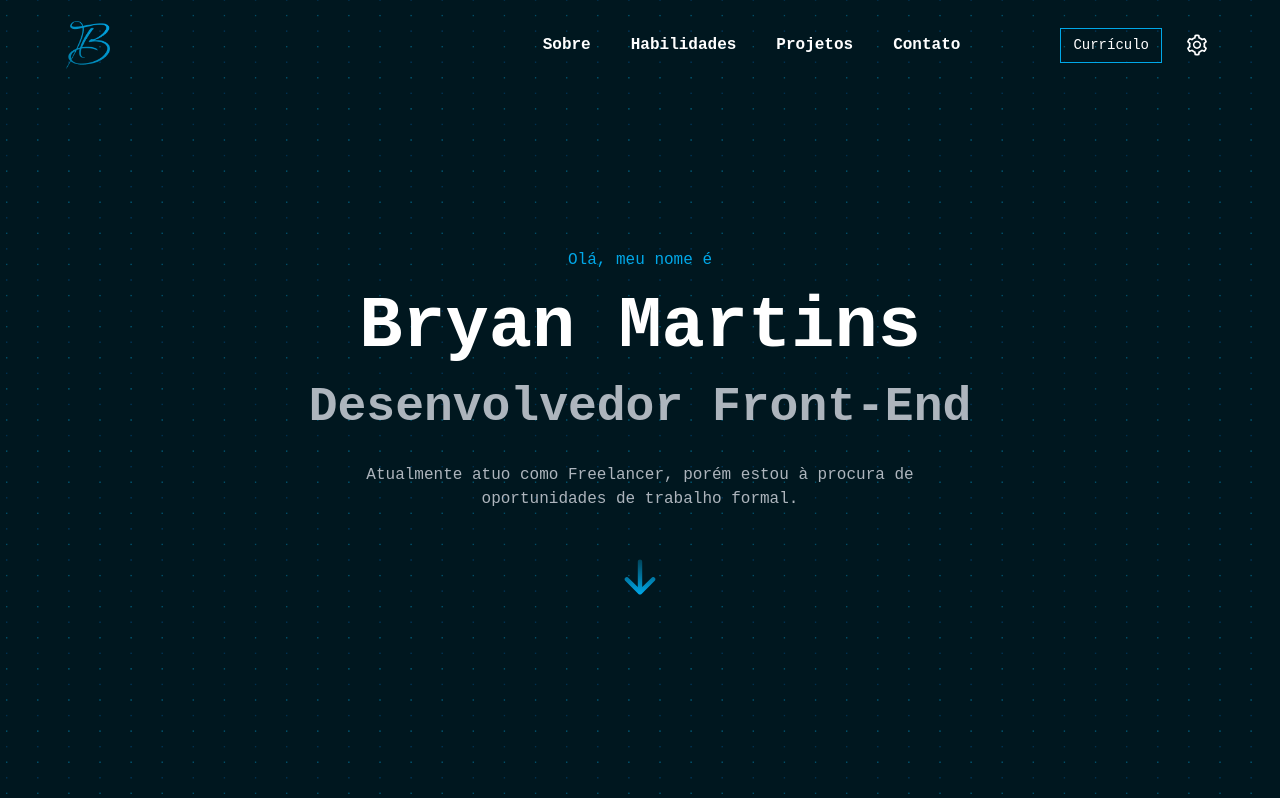
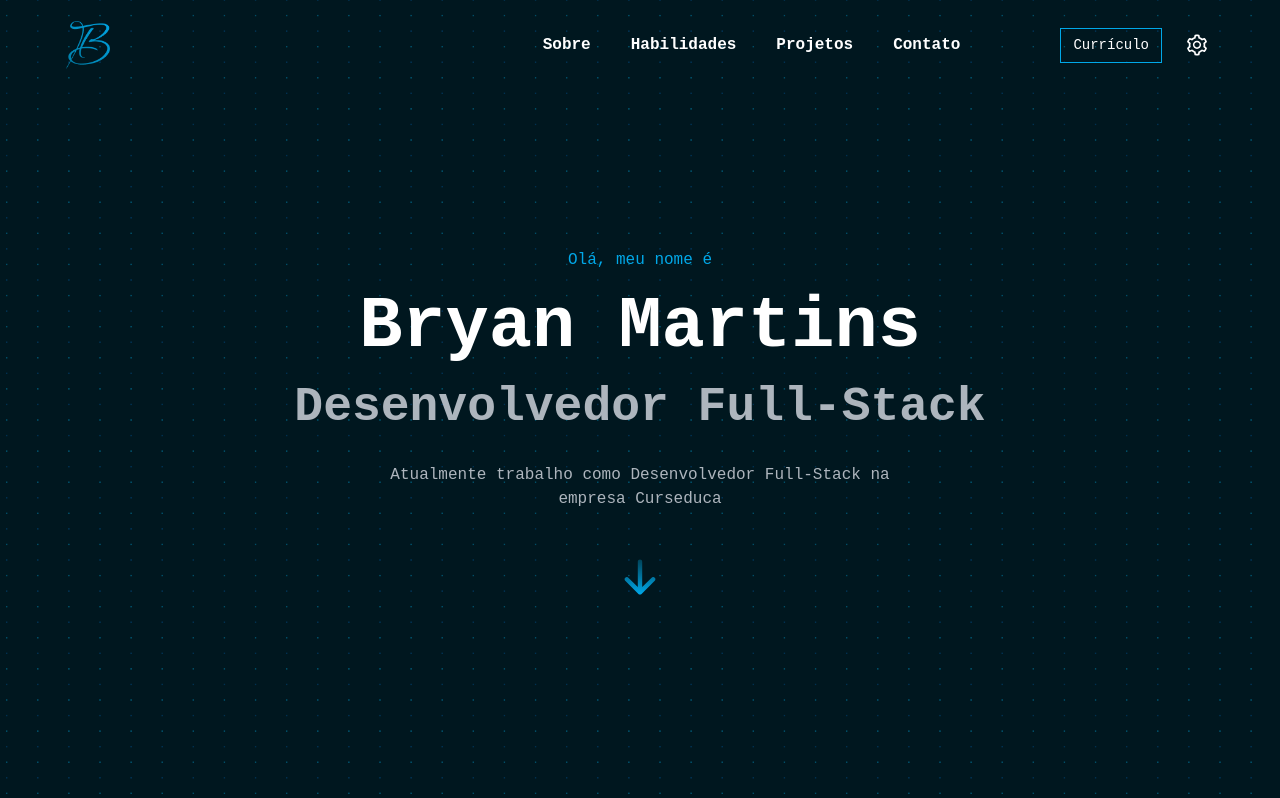
Before and after one commit to bryanmaraujo544/my-portfolio, a Next.js app: page / in a window 1280 px wide. Shown: the top 798 px of the page. Built offline with nearby package versions, Linux system fonts and the light colour scheme; no server answers.

Commit message:
Update text-content.ts

```diff
--- a/src/sections/InitialScreen/text-content.ts
+++ b/src/sections/InitialScreen/text-content.ts
@@ -17,18 +17,18 @@ const textContent: Props = {
     mainInfos: {
       uptitle: 'Olá, meu nome é',
       name: 'Bryan Martins',
-      subtitle: 'Desenvolvedor Front-End',
+      subtitle: 'Desenvolvedor Full-Stack',
       description:
-        'Atualmente atuo como Freelancer, porém estou à procura de oportunidades de trabalho formal.',
+        'Atualmente trabalho como Desenvolvedor Full-Stack na empresa Curseduca',
     },
   },
   en: {
     mainInfos: {
       uptitle: 'Hi, my name is',
       name: 'Bryan Martins',
-      subtitle: 'Front-End Developer',
+      subtitle: 'Full-Stack Developer',
       description:
-        "Currently I'm Freelancer, but I'm looking for opportunities of formal jobs.",
+        "Currently I'm working as Full-Stack Developer at Curseduca",
     },
   },
 };
```
